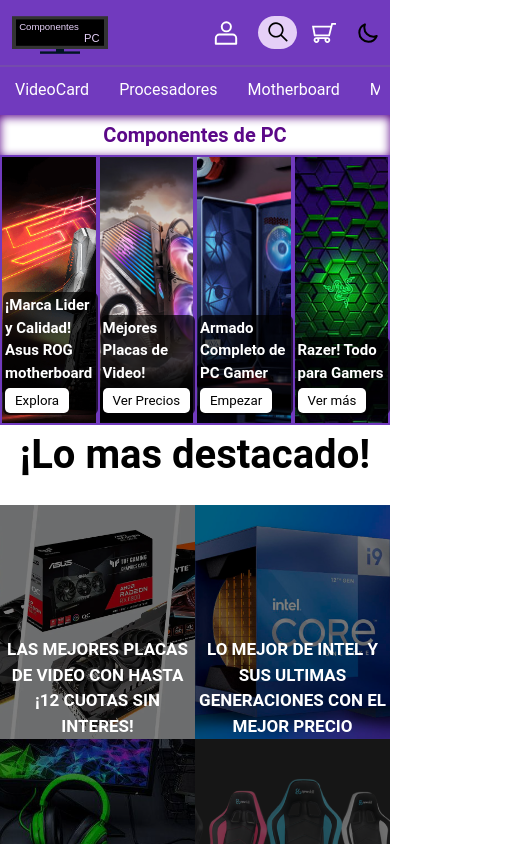
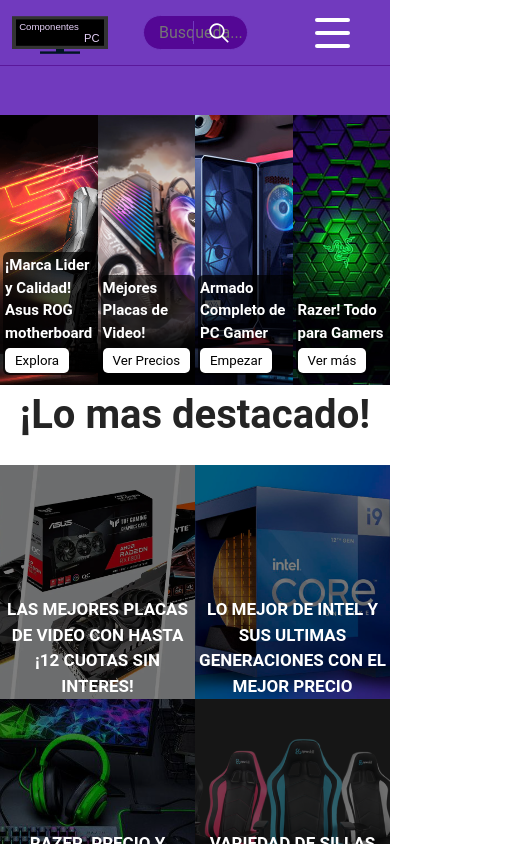
Before and after one commit to Nico96C/Componentes-PC, a React (Vite) app: page / in a window 390 px wide. Shown: the top 844 px of the page, 530 px wide, since content can reach past the window. Built offline with nearby package versions, Linux system fonts and the light colour scheme.

Commit message:
Agregado menu hamburgesa en resposible, agregado estilos y componentes correspondientes.

```diff
--- a/src/App.css
+++ b/src/App.css
@@ -27,10 +27,10 @@
 }
 
 .Logo-Container {
-  display: flex;
   height: 100%;
   min-width: 150px;
   width: 150px;
+  display: flex;
   -webkit-box-pack: start;
   justify-content: flex-start;
   -webkit-box-align: center;
@@ -38,85 +38,118 @@
   transition: all 0.3s ease 0s;
 }
 
+.Buttons {
+  display: flex;
+  flex-direction: row;
+}
+
 .User-Button {
   display: flex;
-  margin-left: auto;
+  margin: 0 3px;
   padding: 10px;
   opacity: 1;
   transition: all 0.2s ease-in-out;
   border-radius: 10px;
-  outline: solid 0px;
 }
 
 .User-Button:hover {
   cursor: pointer;
-  outline-width: 2px;
-  opacity: 0.7;
+  opacity: 0.8;
+  background-color: var(--color-Purple);
+}
+/*
+.Search-Background {
+  background-color: #540795;
+  border-radius: 15px;
+  padding: 0 10px;
+  width: 20%;
+  height: 50%;
+  margin: 0 0 0 950px;
+  transition: width 0.5s ease;
+}
+*/
+.Search-Button {
+  border-top: none;
+  border-right: none;
+  border-bottom: none;
+  border-image: initial;
+  background-color: transparent;
+  color: rgb(169, 168, 182);
+  margin-right: 5px;
+  position: absolute;
+  right: 0px;
+  top: 6px;
+  z-index: 10;
+  height: 23px;
+  display: flex;
+  -webkit-box-pack: center;
+  justify-content: center;
+  -webkit-box-align: center;
+  align-items: center;
+  width: 50px;
+  border-left: 1px solid var(--color-intermediatePurple);
 }
 
-.Search-Background {
-  background-color: #e5cff7;
-  border-radius: 15px;
-  padding: 0 15px;
-  width: 70%;
-  height: 50%;
-  margin: 0 auto;
-  transition: width 0.5s ease;
-}
-
-.Search-Button {
-  cursor: pointer;
-  height: 20px;
-  border: none;
-  background: none;
-  outline: none;
+.Search::-webkit-search-cancel-button {
+  -webkit-appearance: none;
 }
 
 .Search-Container {
   display: flex;
-  flex-direction: row;
-  align-items: center;
+  position: relative;
+  width: 100%;
+  z-index: 1;
 }
 
 .icon-search:hover {
-  color: #713abe;
+  cursor: pointer;
 }
 
 .Search {
+  text-decoration: none;
+  border-radius: 20px;
+  border: 1px solid var(--color-intermediatePurple);
+  background-color: #540795;
+  padding-left: 15px;
+  height: 35px;
+  transition: all 0.2s ease 0s;
+  font-size: 16px;
+  z-index: 10;
+  font-family: var(--font-roboto);
   width: 100%;
-  border: none;
-  background: none;
-  outline: none;
-  font-size: 18px;
-  color: #713abe;
-  margin: 5.5px 0;
+  text-align: left;
 }
 
 .Cart-Button {
   display: flex;
+  margin: 0 3px;
   padding: 10px;
   opacity: 1;
   transition: all 0.2s ease-in-out;
   border-radius: 10px;
-  outline: solid 0px;
 }
 
 .Cart-Button:hover {
   cursor: pointer;
-  outline-width: 2px;
-  opacity: 0.7;
+  opacity: 0.8;
+  background-color: var(--color-Purple);
 }
 
 .Button-Mode {
   display: flex;
-  margin: 0 10px;
+  margin: 0 3px;
+  padding: 10px;
+  border-radius: 10px;
   border: none;
   background: none;
   outline: none;
+  transition: all 0.2s ease-in-out;
 }
 
 .Button-Mode:hover {
   cursor: pointer;
+  opacity: 0.8;
+  background-color: var(--color-Purple);
 }
 
 .Navbar {
@@ -139,7 +172,7 @@
   color: white;
   width: 100%;
   height: 50px;
-  border-top: 2px solid rgba(124, 124, 124, 0.27);
+  border-top: 1px solid #530a8fb7;
   background-color: var(--color-intermediatePurple);
   box-sizing: border-box;
   display: flex;
@@ -148,7 +181,7 @@
   -webkit-box-align: center;
   align-items: center;
   position: sticky;
-  top: 63px;
+  top: 64px;
   left: 0px;
   padding: 0 160px;
 }
@@ -178,6 +211,7 @@
   gap: 20px;
   transition: all 0.3s ease 0s;
   padding-right: 20px;
+  margin: 0 500px;
 }
 
 .Category-Element {
@@ -257,7 +291,7 @@
 .Carrousel-ImageContainer {
   display: flex;
   width: 100%;
-  height: 100%; /* Cambiar altura a 100% */
+  height: 100%;
   user-select: none;
 }
 
@@ -273,7 +307,6 @@
   height: 100%;
   object-fit: cover;
   transition: 0.6s ease;
-  border: 2px solid #713abe;
 }
 
 .Carrousel-ImageWrapper:hover img {
@@ -603,7 +636,27 @@
   }
 }
 
-@media (max-width: 768px) {
+@media (max-width: 1760px) {
+  .Search-Background {
+    position: relative;
+    border-radius: 20px;
+    width: 10%;
+    padding: 0 10px;
+    margin: 0 5px 0 0px;
+  }
+
+  .Container {
+    display: flex;
+    justify-content: baseline;
+  }
+}
+@media (min-width: 801px) {
+  .burger {
+    display: none;
+  }
+}
+
+@media (max-width: 800px) {
   .Logo-Container {
     position: absolute;
     width: 40px;
@@ -615,28 +668,91 @@
     width: 170px;
   }
 
+  .Buttons {
+    position: absolute;
+    top: -700px;
+    left: -2000px;
+    right: 0;
+    margin-left: auto;
+    margin-right: auto;
+    text-align: center;
+    transition: all .5s ease;
+  }
+
+  .initial {
+    position: fixed;
+    background-color: var(--color-intermediatePurple);
+    top: -700px;
+    left: -1000px;
+    width: 100%;
+    height: 100%;
+    z-index: -1;
+    transition: all .8s ease;
+    &.active {
+      border-radius: 0 0 80% 0;
+      top: 0;
+      left: 0;
+    }
+  }
+
+  .Buttons.active {
+    margin-top: 100px;
+    width: 100%;
+    display: grid;
+    position: absolute;
+    justify-content: center;
+    top: 100%;
+    left: 0;
+    right: 0;
+    text-align: center;
+  }
+
+  .burger {
+    display: flex;
+    margin-right: -130px;
+  }
+
   .User-Button {
+    display: inline-flex;
     margin-right: 10px;
+    justify-content: center;
+    align-items: center;
+  }
+
+  .Cart-Button {
+    margin-top: 1rem;
+    display: inline-flex;
+    justify-content: center;
+    align-items: center;
+  }
+
+  .Button-Mode {
+    margin-top: 1rem;
+    display: inline-flex;
+    justify-content: center;
+    align-items: center;
+  }
+
+  .NavBar-Text {
+    margin-left: 20px;
+    display: flex;
   }
 
   .Container {
-    position: absolute;
+    display: flex;
   }
 
   .Search-Background {
+    position: absolute;
     border-radius: 20px;
     width: 10%;
     padding: 0 10px;
     margin: 0 5px 0 0px;
   }
 
-  .Search-Button {
-    position: inherit;
-  }
-
-  .Search-Background.expanded {
-    width: 37%;
-    display: flex;
+  .Search-Container {
+    width: 150%;
+    left: -17px;
   }
 
   .Search::-webkit-search-cancel-button {
--- a/src/App.jsx
+++ b/src/App.jsx
@@ -15,18 +15,19 @@
 import ProceJSON from "./mocks/Procesors.json";
 import "./App.css";
 import "./index.css";
+import HamburgerButton from "./components/hamburgerButton.jsx";
 import SearchIcon from "./svg/busqueda.jsx";
 import UserIcon from "./svg/usuario.jsx";
 import { useEffect, useState } from "react";
 
 function App() {
-  const [expanded, setExpanded] = useState(false);
   const [isDarkMode, setIsDarkMode] = useState(false);
   const [products, setProducts] = useState([]);
   const [procesador, setProcesador] = useState([]);
+  const [activo, setActivo] = useState(false);
 
-  const toggleSearch = () => {
-    setExpanded(!expanded);
+  const handleClick = () => {
+    setActivo(!activo);
   };
 
   const toggleDarkMode = () => {
@@ -38,7 +39,7 @@
     const AllVideo = PlacasJSON.VideoCards;
     const AllProcesador = ProceJSON.Procesadores;
     // Establecer los productos filtrados en el estado
-    setProcesador(AllProcesador)
+    setProcesador(AllProcesador);
     setProducts(AllVideo);
   }, []);
 
@@ -51,21 +52,21 @@
               <img src={Logo} alt="Componentes PC Logo" className="Logo" />
             </div>
 
-            <div className="User-Button">
-              <UserIcon color="white" className="user-icon" />
-            </div>
-
-            <div className={`Search-Background ${expanded ? "expanded" : ""}`}>
             <div className="Search-Container">
               <input
                 className="Search"
                 type="search"
                 placeholder="Busqueda..."
               />
-                <button className="Search-Button" onClick={toggleSearch}>
+              <button className="Search-Button">
                 <SearchIcon className="icon-search" />
               </button>
             </div>
+
+            <div className={`Buttons ${activo ? "active" : ""}`}>
+              <div className="User-Button">
+                <UserIcon color="white" className="user-icon" />
+                {activo && <span className="NavBar-Text"> Perfil </span>}
               </div>
 
               <div className="Cart-Button">
@@ -74,40 +75,60 @@
                   alt="Componentes PC CartIcon"
                   className="Cart"
                 />
+                {activo && <span className="NavBar-Text"> Carrito </span>}
               </div>
 
-            <button className="Button-Mode" onClick={toggleDarkMode}>
-              {isDarkMode ? <SolIcon /> : <LunaIcon />}
-            </button>
+              <div
+                className="Button-Mode"
+                onClick={() => {
+                  toggleDarkMode();
+                }}
+              >
+                {isDarkMode ? (
+                  <>
+                    <SolIcon />
+                    {activo && (
+                      <span className="NavBar-Text"> Modo Oscuro </span>
+                    )}
+                  </>
+                ) : (
+                  <>
+                    <LunaIcon />
+                    {activo && (
+                      <span className="NavBar-Text"> Modo Claro </span>
+                    )}
+                  </>
+                )}
+              </div>
+            </div>
+
+            <div className="burger">
+              <HamburgerButton activo={activo} handleClick={handleClick} />
+            </div>
+            <div className={`initial ${activo ? "active" : ""}`}></div>
           </div>
         </header>
 
         <nav className="All-Categories">
           <div className="Categories-Container">
-            <button direction="left" className="Displace__Content"></button>
             <div className="Categories">
               <div className="Category-Element">
-                <span> VideoCard </span>
+                <span className="Cartegory-tag"> VideoCard </span>
               </div>
               <div className="Category-Element">
-                <span> Procesadores </span>
+                <span className="Cartegory-tag"> Procesadores </span>
               </div>
               <div className="Category-Element">
-                <span> Motherboard </span>
+                <span className="Cartegory-tag"> Motherboard </span>
               </div>
               <div className="Category-Element">
-                <span> Mouse </span>
+                <span className="Cartegory-tag"> Mouse </span>
               </div>
             </div>
-            <button direction="right" className="Displace__Content"></button>
           </div>
         </nav>
 
         <div className="Web-Container">
-          <h1 className={isDarkMode ? "Web-Title-2" : "Web-Title"}>
-            {" "}
-            Componentes de PC{" "}
-          </h1>
           <div className="Carrousel-Seccion">
             <div className="flechaL"></div>
             <div className="Carrousel-Item">
@@ -244,7 +265,10 @@
 
           <div className="Trends-Container">
             <div className="Trends-Header">
-              <h2 className="Trends-Title"> LAS TENDENCIAS EN PLACAS DE VIDEO </h2>
+              <h2 className="Trends-Title">
+                {" "}
+                LAS TENDENCIAS EN PLACAS DE VIDEO{" "}
+              </h2>
             </div>
             <div className="Trends-Body">
               <div className="Trends-Items">
@@ -257,7 +281,11 @@
                     <article className="Trends-MainContainer">
                       <div className="Trends-SubContainer">
                         <div className="Trends-ImgContainer">
-                          <img className="Trends-Product-Img" src={product.thumbnail} alt={product.name} />
+                          <img
+                            className="Trends-Product-Img"
+                            src={product.thumbnail}
+                            alt={product.name}
+                          />
                         </div>
                         <div className="Trends-Product-Info">
                           <div className="Product-Stock"></div>
@@ -267,7 +295,10 @@
                           <span className="Product-Main-Price"> $999 </span>
                         </div>
                         <div className="Trends-Product-Buy">
-                          <button className="Buy-Button"> Comprar Ahora </button>
+                          <button className="Buy-Button">
+                            {" "}
+                            Comprar Ahora{" "}
+                          </button>
                         </div>
                         <div className="Trends-Product-AddCart"></div>
                       </div>
@@ -293,7 +324,11 @@
                     <article className="Trends-MainContainer">
                       <div className="Trends-SubContainer">
                         <div className="Trends-ImgContainer">
-                          <img className="Trends-Product-Img" src={proce.thumbnail} alt={proce.name} />
+                          <img
+                            className="Trends-Product-Img"
+                            src={proce.thumbnail}
+                            alt={proce.name}
+                          />
                         </div>
                         <div className="Trends-Product-Info">
                           <div className="Product-Stock"></div>
@@ -303,7 +338,10 @@
                           <span className="Product-Main-Price"> $999 </span>
                         </div>
                         <div className="Trends-Product-Buy">
-                          <button className="Buy-Button"> Comprar Ahora </button>
+                          <button className="Buy-Button">
+                            {" "}
+                            Comprar Ahora{" "}
+                          </button>
                         </div>
                         <div className="Trends-Product-AddCart"></div>
                       </div>
--- /dev/null
+++ b/src/components/hamburgerButton.css
@@ -0,0 +1,61 @@
+/* nav-icon-5 */
+.nav-icon-5{
+    width: 35px;
+    height: 30px;
+    margin: 10px 10px;
+    position: relative;
+    cursor: pointer;
+    display: inline-block;
+  }
+
+  .nav-icon-5 span{
+    background-color:#fff;
+    position: absolute;
+    border-radius: 2px;
+    transition: .3s cubic-bezier(.8, .5, .2, 1.4);
+    width:100%;
+    height: 4px;
+    transition-duration: 500ms
+  }
+
+  .nav-icon-5 span:nth-child(1){
+    top:0px;
+    left: 0px;
+  }
+
+  .nav-icon-5 span:nth-child(2){
+    top:13px;
+    left: 0px;
+    opacity:1;
+  }
+
+  .nav-icon-5 span:nth-child(3){
+    bottom:0px;
+    left: 0px;
+  }
+
+  .nav-icon-5:not(.open):hover span:nth-child(1){
+    transform: rotate(-3deg) scaleY(1.1);
+  }
+
+  .nav-icon-5:not(.open):hover span:nth-child(2){
+    transform: rotate(3deg) scaleY(1.1);
+  }
+
+  .nav-icon-5:not(.open):hover span:nth-child(3){
+    transform: rotate(-4deg) scaleY(1.1);
+  }
+
+  .nav-icon-5.open span:nth-child(1){
+    transform: rotate(45deg);
+    top: 13px;
+  }
+
+  .nav-icon-5.open span:nth-child(2){
+    opacity:0;
+  }
+
+  .nav-icon-5.open span:nth-child(3){
+    transform: rotate(-45deg);
+    top: 13px;
+  }
--- /dev/null
+++ b/src/components/hamburgerButton.jsx
@@ -0,0 +1,14 @@
+/* eslint-disable react/prop-types */
+import "./hamburgerButton.css";
+
+function BurgerButton(props) {
+  return (
+    <div onClick={props.handleClick} className={`icon nav-icon-5 ${props.activo ? 'open' : ''}`}>
+      <span></span>
+      <span></span>
+      <span></span>
+    </div>
+  );
+}
+
+export default BurgerButton
--- a/src/index.css
+++ b/src/index.css
@@ -14,6 +14,12 @@
   color: rgba(255, 255, 255, 0.87);
 }
 
+.Buttons span {
+  color: white;
+  font-size: 1.3rem;
+  display: block;
+}
+
 .dark-mode {
   background-color: #242424;
   color: white;
@@ -22,6 +28,6 @@
 
 .light-mode {
   background-color: #ffffff;
-  color: black;
+  color: #242424;
   transition: background-color 0.3s ease;
 }
--- a/src/svg/busqueda.jsx
+++ b/src/svg/busqueda.jsx
@@ -6,6 +6,7 @@
     className={className}
     width="20"
     height="20"
+    fill="#ffffff"
   >
     <path
       id="Trazado_1656"
--- a/src/svg/luna.jsx
+++ b/src/svg/luna.jsx
@@ -1,7 +1,7 @@
 function LunaIcon() {
   return (
     <svg width="24" height="24" viewBox="0 0 24 24" fill="none" xmlns="http://www.w3.org/2000/svg">
-      <path d="M3.32031 11.6835C3.32031 16.6541 7.34975 20.6835 12.3203 20.6835C16.1075 20.6835 19.3483 18.3443 20.6768 15.032C19.6402 15.4486 18.5059 15.6834 17.3203 15.6834C12.3497 15.6834 8.32031 11.654 8.32031 6.68342C8.32031 5.50338 8.55165 4.36259 8.96453 3.32996C5.65605 4.66028 3.32031 7.89912 3.32031 11.6835Z" stroke="#000000" strokeWidth="2" strokeLinecap="round" strokeLinejoin="round"/>
+      <path d="M3.32031 11.6835C3.32031 16.6541 7.34975 20.6835 12.3203 20.6835C16.1075 20.6835 19.3483 18.3443 20.6768 15.032C19.6402 15.4486 18.5059 15.6834 17.3203 15.6834C12.3497 15.6834 8.32031 11.654 8.32031 6.68342C8.32031 5.50338 8.55165 4.36259 8.96453 3.32996C5.65605 4.66028 3.32031 7.89912 3.32031 11.6835Z" stroke="#ffffff" strokeWidth="2" strokeLinecap="round" strokeLinejoin="round"/>
     </svg>
   );
 }
--- a/src/svg/sol.jsx
+++ b/src/svg/sol.jsx
@@ -2,7 +2,7 @@
 function SolIcon() {
   return (
     <svg width="24" height="24" viewBox="0 0 24 24" fill="none" xmlns="http://www.w3.org/2000/svg">
-      <path d="M12 3V4M12 20V21M4 12H3M6.31412 6.31412L5.5 5.5M17.6859 6.31412L18.5 5.5M6.31412 17.69L5.5 18.5001M17.6859 17.69L18.5 18.5001M21 12H20M16 12C16 14.2091 14.2091 16 12 16C9.79086 16 8 14.2091 8 12C8 9.79086 9.79086 8 12 8C14.2091 8 16 9.79086 16 12Z" stroke="#000000" strokeWidth="2" strokeLinecap="round" strokeLinejoin="round"/>
+      <path d="M12 3V4M12 20V21M4 12H3M6.31412 6.31412L5.5 5.5M17.6859 6.31412L18.5 5.5M6.31412 17.69L5.5 18.5001M17.6859 17.69L18.5 18.5001M21 12H20M16 12C16 14.2091 14.2091 16 12 16C9.79086 16 8 14.2091 8 12C8 9.79086 9.79086 8 12 8C14.2091 8 16 9.79086 16 12Z" stroke="#ffffff" strokeWidth="2" strokeLinecap="round" strokeLinejoin="round"/>
     </svg>
   );
 }
```
Lines whose indentation alone changed are shown as unchanged.
